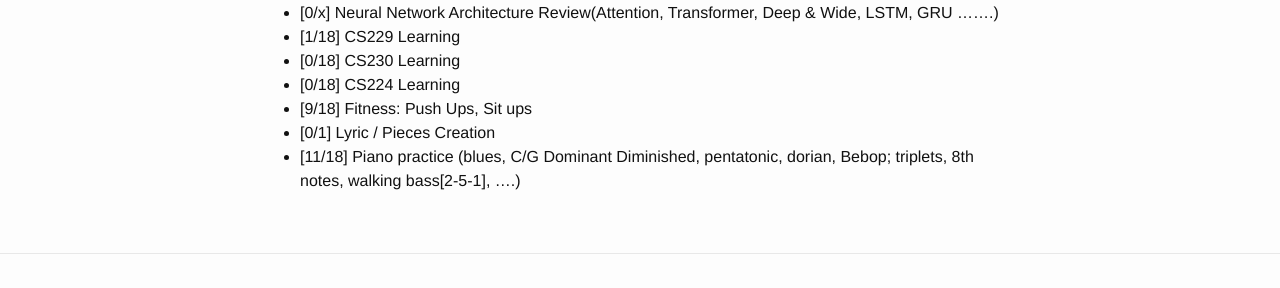
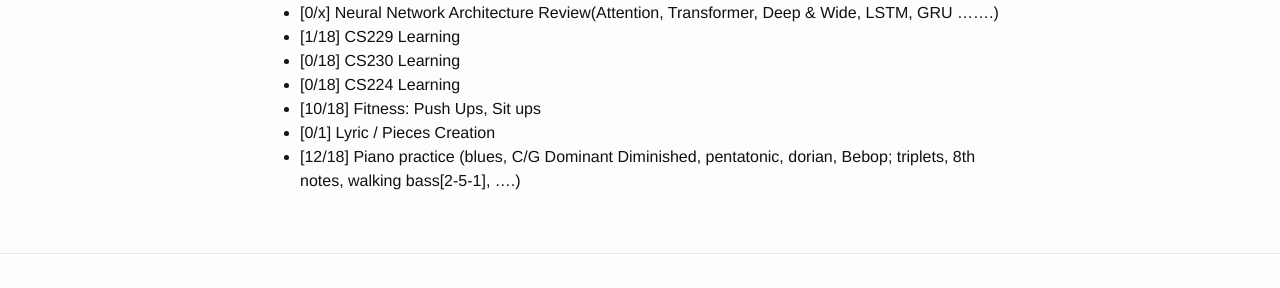
Before and after one commit to ZhengshengWei/zhengshengwei.github.io, a Jekyll site: the page built from _posts/2021-07-01-July-Wish.md, in a window 1280 px wide. Shown: the part 268-556 px from the top of the page. Built offline with Jekyll 4.4.1, drawn with Linux system fonts in a browser that asks for light colours; comment, search, counter and statistics services are not loaded.

Commit message:
update July's Goals

```diff
--- a/_posts/2021-07-01-July-Wish.md
+++ b/_posts/2021-07-01-July-Wish.md
@@ -15,7 +15,7 @@
 + [1/18] CS229 Learning
 + [0/18] CS230 Learning
 + [0/18] CS224 Learning
-+ [9/18] Fitness: Push Ups, Sit ups
++ [10/18] Fitness: Push Ups, Sit ups
 + [0/1] Lyric / Pieces Creation
-+ [11/18] Piano practice (blues, C/G Dominant Diminished, pentatonic, dorian, Bebop; triplets, 8th
++ [12/18] Piano practice (blues, C/G Dominant Diminished, pentatonic, dorian, Bebop; triplets, 8th
  notes, walking bass[2-5-1], ....)
```
